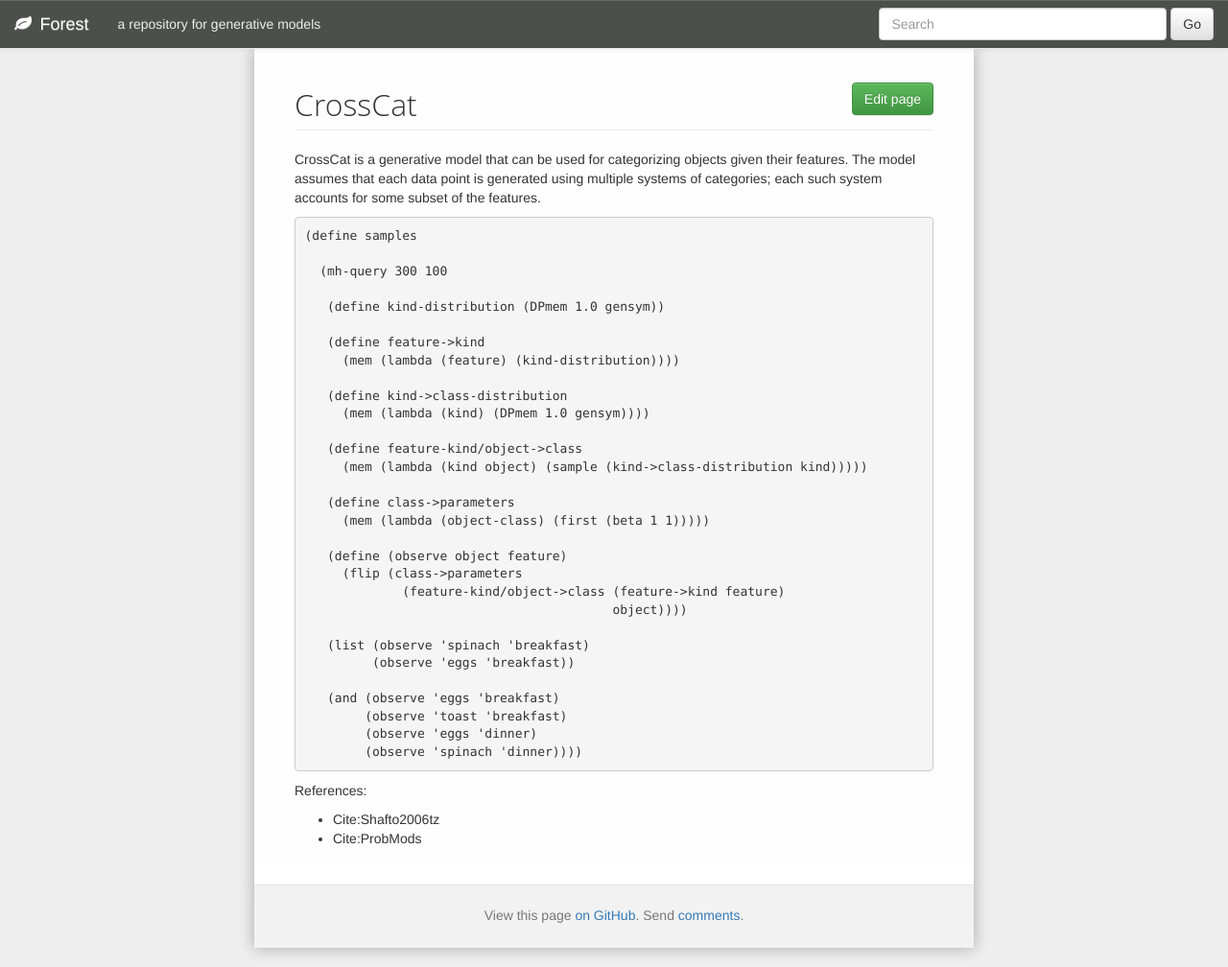
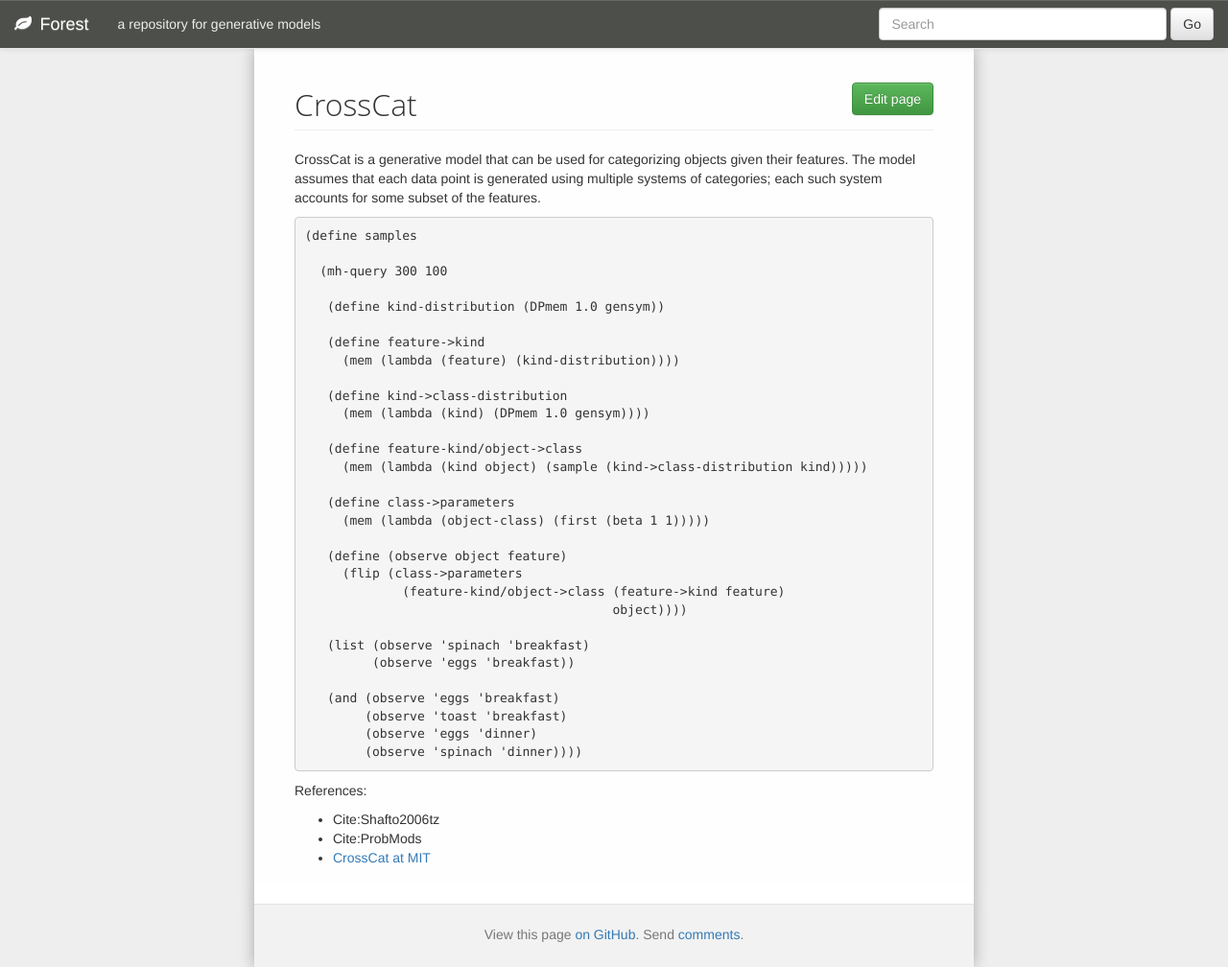
Before and after one commit to forestdb/forestdb.org, a Jekyll site: the page built from models/crosscat.md, in a window 1280 px wide. Shown: the whole page at 96% size. Built offline with Jekyll 4.4.1, drawn with Linux system fonts in a browser that asks for light colours; nearby versions of some CDN libraries; a script that is not in the unit is left out.

Commit message:
Update crosscat.md

```diff
--- a/models/crosscat.md
+++ b/models/crosscat.md
@@ -46,3 +46,4 @@
 
 - Cite:Shafto2006tz
 - Cite:ProbMods
+- [CrossCat at MIT](http://probcomp.csail.mit.edu/crosscat/)
```
